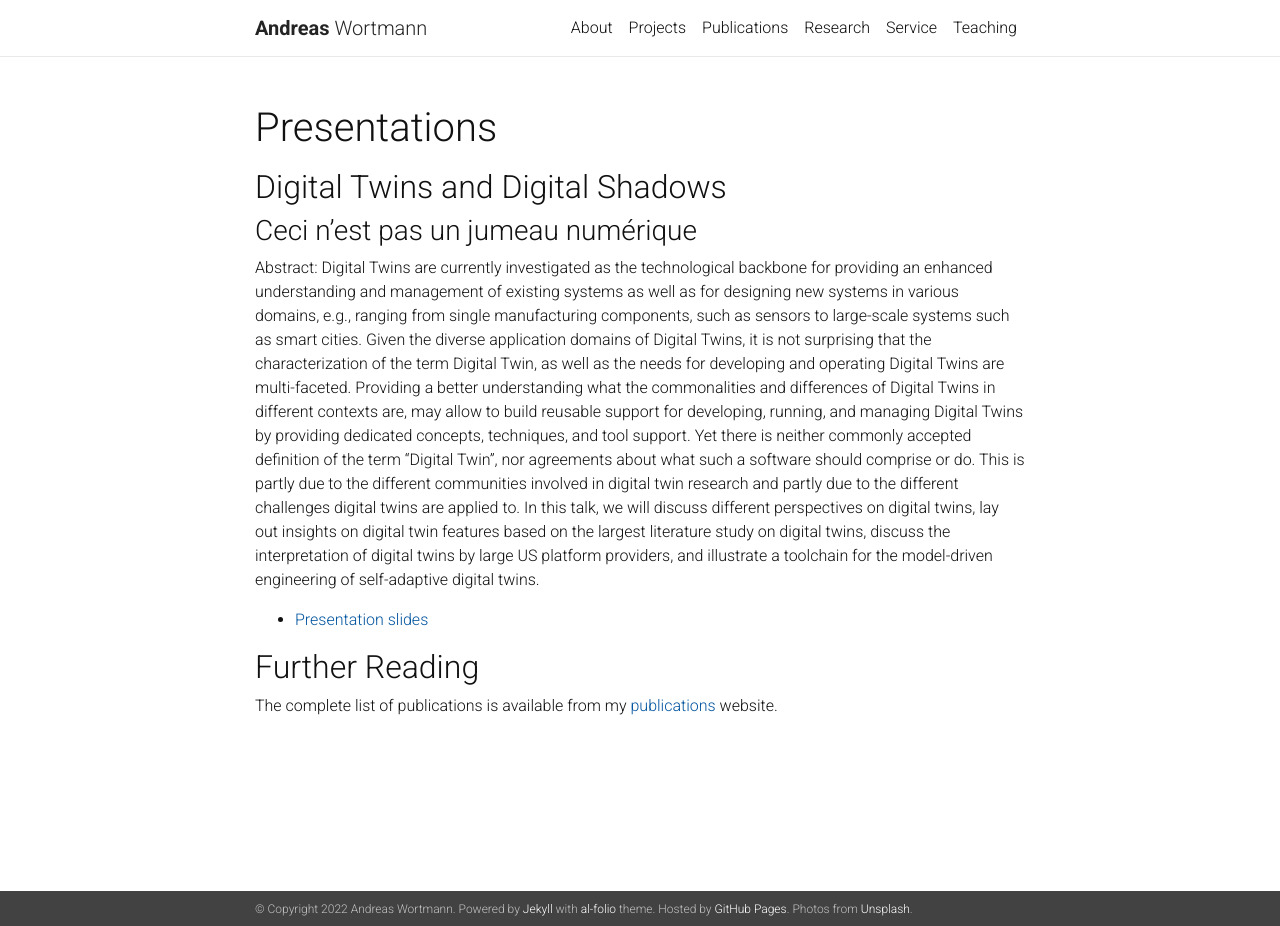
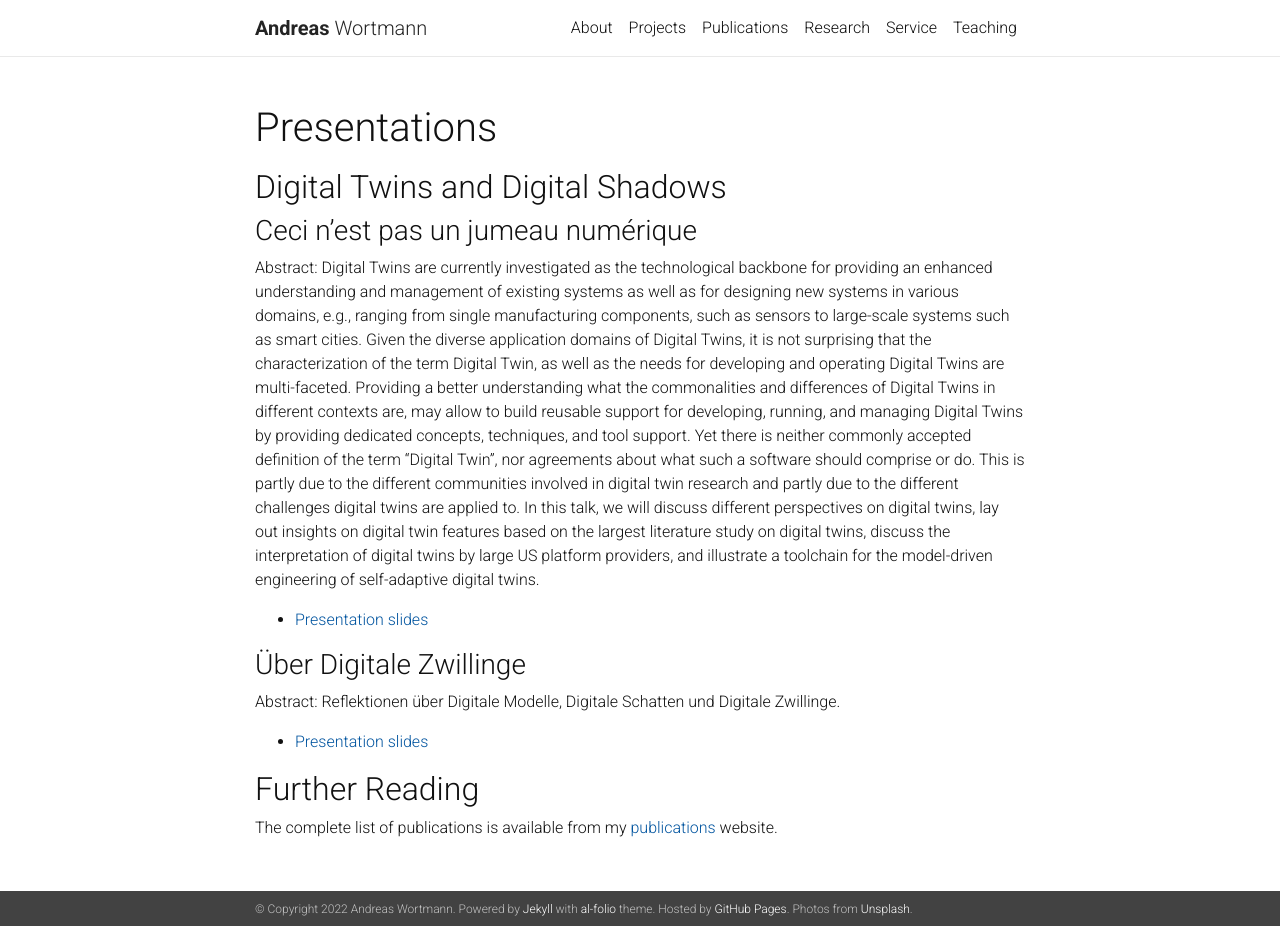
Before and after one commit to awortmann/awortmann.github.io, a Jekyll site: the page built from _pages/presentations.md, in a window 1280 px wide and 926 px high. Built offline with Jekyll 4.4.1, drawn with Linux system fonts in a browser that asks for light colours; nearby versions of some CDN libraries; a style sheet for code colours, icons or effects is not loaded.

Commit message:
Minor update

```diff
--- a/_pages/presentations.md
+++ b/_pages/presentations.md
@@ -14,6 +14,11 @@ Abstract: Digital Twins are currently investigated as the technological backbone
 
 - [Presentation slides](https://github.com/awortmann/awortmann.github.io/blob/master/downloads/presentations/22.01.10.EDT_Community_Digital_Twins.pdf)
 
+### Über Digitale Zwillinge
+
+Abstract: Reflektionen über Digitale Modelle, Digitale Schatten und Digitale Zwillinge.
+
+- [Presentation slides](https://github.com/awortmann/awortmann.github.io/blob/master/downloads/presentations/22.05.18.Ueber_Digitale_Zwillinge.pdf)
 
 ## Further Reading
 
```
Also changed, not shown: _pages/preprints.md (+1 -0 lines), 1 other file.
